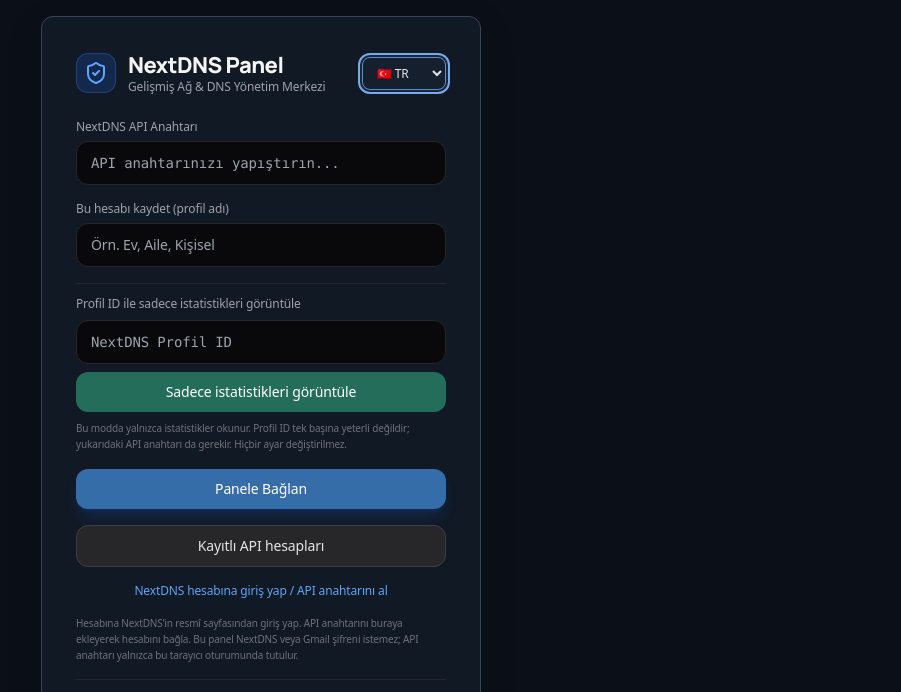
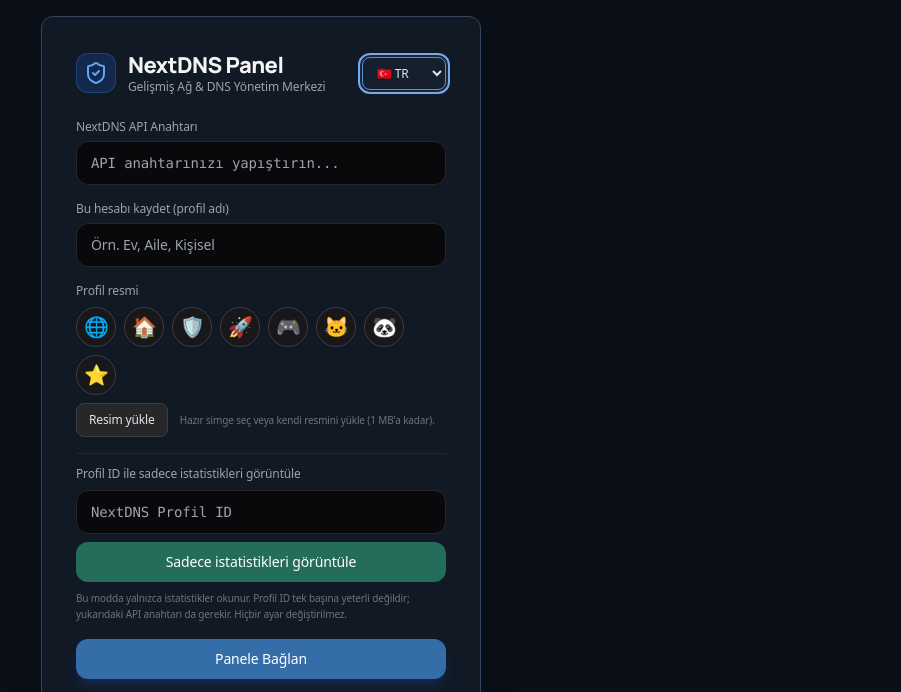
Before and after one commit to ba21coder/customnextdnspanel, a plain HTML site: page index.html in a window 1280 px wide. Shown: the top 692 px of the page, without its empty margins (379-1280 px from the left). Drawn offline with nearby package versions, Linux system fonts and the light colour scheme.

Commit message:
Add profile avatar picker and image upload

```diff
--- a/index.html
+++ b/index.html
@@ -42,6 +42,24 @@
                     <label for="login-profile-name" class="block text-xs font-medium text-zinc-400 mb-1.5">Bu hesabı kaydet (profil adı)</label>
                     <input id="login-profile-name" type="text" maxlength="32" placeholder="Örn. Ev, Aile, Kişisel"
                         class="w-full px-3.5 py-2.5 bg-zinc-950 border border-zinc-800 rounded-xl text-sm focus:outline-none focus:border-blue-500 transition">
+                </div>
+                <div class="space-y-2">
+                    <label class="block text-xs font-medium text-zinc-400">Profil resmi</label>
+                    <div id="login-avatar-presets" class="flex flex-wrap gap-2">
+                        <button type="button" data-avatar-preset="🌐" aria-label="Dünya" class="w-10 h-10 rounded-full bg-zinc-900 border border-zinc-700 text-xl hover:border-blue-400">🌐</button>
+                        <button type="button" data-avatar-preset="🏠" aria-label="Ev" class="w-10 h-10 rounded-full bg-zinc-900 border border-zinc-700 text-xl hover:border-blue-400">🏠</button>
+                        <button type="button" data-avatar-preset="🛡️" aria-label="Kalkan" class="w-10 h-10 rounded-full bg-zinc-900 border border-zinc-700 text-xl hover:border-blue-400">🛡️</button>
+                        <button type="button" data-avatar-preset="🚀" aria-label="Roket" class="w-10 h-10 rounded-full bg-zinc-900 border border-zinc-700 text-xl hover:border-blue-400">🚀</button>
+                        <button type="button" data-avatar-preset="🎮" aria-label="Oyun" class="w-10 h-10 rounded-full bg-zinc-900 border border-zinc-700 text-xl hover:border-blue-400">🎮</button>
+                        <button type="button" data-avatar-preset="🐱" aria-label="Kedi" class="w-10 h-10 rounded-full bg-zinc-900 border border-zinc-700 text-xl hover:border-blue-400">🐱</button>
+                        <button type="button" data-avatar-preset="🐼" aria-label="Panda" class="w-10 h-10 rounded-full bg-zinc-900 border border-zinc-700 text-xl hover:border-blue-400">🐼</button>
+                        <button type="button" data-avatar-preset="⭐" aria-label="Yıldız" class="w-10 h-10 rounded-full bg-zinc-900 border border-zinc-700 text-xl hover:border-blue-400">⭐</button>
+                    </div>
+                    <div class="flex items-center gap-3">
+                        <label for="login-avatar-upload" class="cursor-pointer px-3 py-2 rounded-lg bg-zinc-800 hover:bg-zinc-700 border border-zinc-700 text-xs text-zinc-200">Resim yükle</label>
+                        <input id="login-avatar-upload" type="file" accept="image/png,image/jpeg,image/webp,image/gif" class="hidden">
+                        <span id="login-avatar-status" class="text-[10px] text-zinc-500">Hazır simge seç veya kendi resmini yükle (1 MB'a kadar).</span>
+                    </div>
                 </div>
                 <div id="login-saved-profiles-section" class="space-y-2">
                     <div class="flex items-center justify-between">
```
